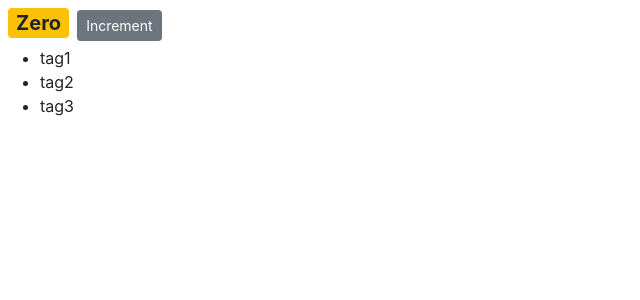
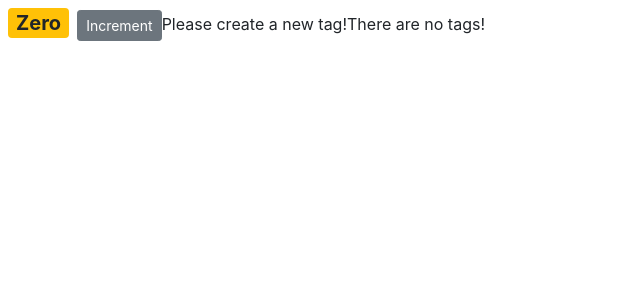
Before and after one commit to imsiddiquee/react-first-app, a React (Create React App) app: page / in a window 1280 px wide. Shown: the top 300 px of the page, without its empty margins (0-640 px from the left). Built offline with nearby package versions, Linux system fonts and the light colour scheme.

Commit message:
conditional render

```diff
--- a/src/components/counter.jsx
+++ b/src/components/counter.jsx
@@ -3,8 +3,20 @@ import React, { Component } from "react";
 class Counter extends Component {
   state = {
     count: 0,
-    tags: ["tag1", "tag2", "tag3"]
+    tags: []
   };
+
+  renderTags() {
+    if (this.state.tags.length === 0) return "There are no tags!";
+
+    return (
+      <ul>
+        {this.state.tags.map(tag => (
+          <li key={tag}>{tag}</li>
+        ))}
+      </ul>
+    );
+  }
 
   render() {
     return (
@@ -13,11 +25,8 @@ class Counter extends Component {
           {this.formatCount()}
         </span>
         <button className="btn btn-secondary btn-sm">Increment</button>
-        <ul>
-          {this.state.tags.map(tag => (
-            <li key={tag}>{tag}</li>
-          ))}
-        </ul>
+        {this.state.tags.length === 0 && "Please create a new tag!"}
+        {this.renderTags()}
       </React.Fragment>
     );
   }
```
